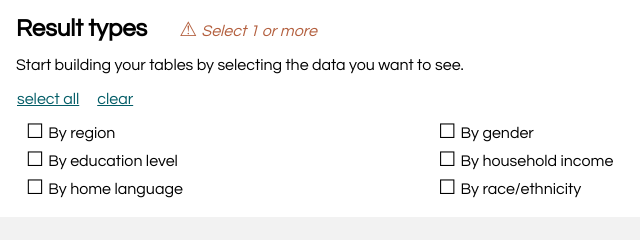
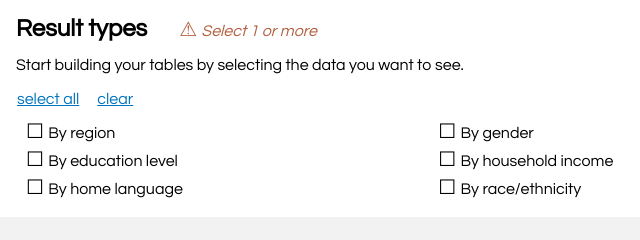
Before and after one commit to wilder-research/emp-databook, a React app: page / in a window 1280 px wide. Shown: the top 240 px of the page, 0-640 px from the left. Built offline with nearby package versions, Linux system fonts and the light colour scheme.

Commit message:
new link text color

```diff
--- a/src/styles/_variables.scss
+++ b/src/styles/_variables.scss
@@ -8,7 +8,7 @@ $color-dark-gray:  #444444;
 $color-green:      #008000;
 $color-red:        #E60000;
 
-$color-link-text:  #035d67;
+$color-link-text:  #0075bc; // #035d67;
 
 $screen-width-md:  '576px';
 $screen-width-lg:  '992px';
```
